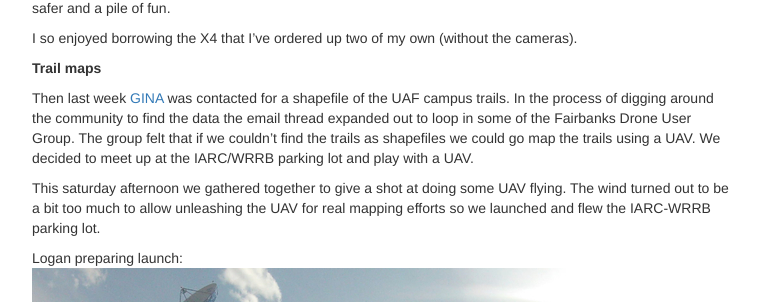
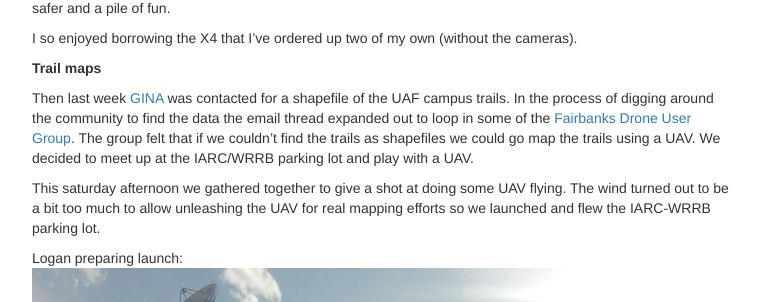
Before and after one commit to dayne/dayne.github.com, a Jekyll site: the page built from _posts/2014-05-22-Fairbanks_DUG_parking_lot_map.md, in a window 1280 px wide and 900 px high, scrolled down 554 px. Shown: the part 170-472 px from the top of the window, without its empty margins (258-1021 px from the left). Built offline with Jekyll 4.4.1, drawn with Linux system fonts in a browser that asks for light colours; nearby versions of some CDN libraries; Markdown is read by kramdown in place of the engine named in the settings; part of the change alters nothing that is shown.

```diff
--- a/_posts/2014-05-22-Fairbanks_DUG_parking_lot_map.md
+++ b/_posts/2014-05-22-Fairbanks_DUG_parking_lot_map.md
@@ -42,11 +42,11 @@ Then last week [GINA](http://gina.alaska.edu) was
 contacted for a shapefile of the UAF campus trails.
 In the process of digging around the community to find
 the data the email thread expanded out to loop in some
-of the Fairbanks Drone User Group.  The group felt
-that if we couldn't find the trails as shapefiles we
-could go map the trails using a UAV.  We decided to
-meet up at the IARC/WRRB parking lot and play with
-a UAV.
+of the [Fairbanks Drone User Group](http://www.meetup.com/FBXDUG/).
+The group felt that if we couldn't find the trails as
+shapefiles we could go map the trails using a UAV.  We
+decided to meet up at the IARC/WRRB parking lot and play
+with a UAV.
 
 This saturday afternoon we gathered together to give a
 shot at doing some UAV flying.  The wind turned out to be
```
